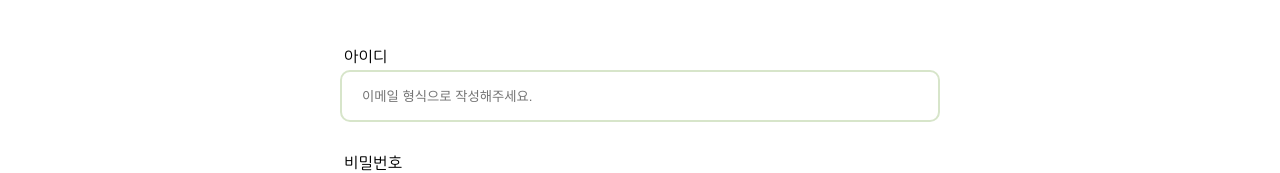
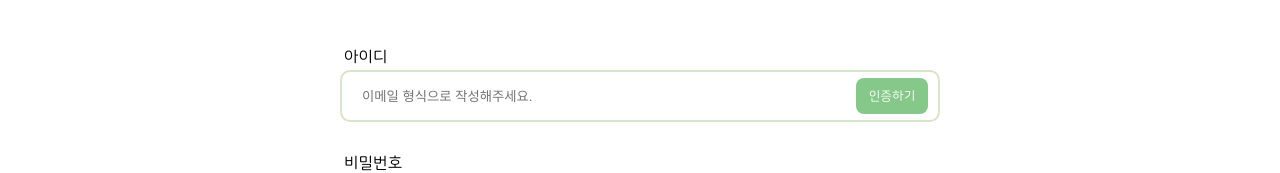
Before and after one commit to IT-Cotato/CS-Quiz-FE, a React (Create React App) app: page /joinus in a window 1280 px wide. Shown: the part 219-392 px from the top of the page. Built offline with nearby package versions, Linux system fonts and the light colour scheme; no server answers.

Commit message:
[add] 회원가입 이메일 인증 api 연결

```diff
--- a/src/pages/JoinUs/SignUp.tsx
+++ b/src/pages/JoinUs/SignUp.tsx
@@ -111,6 +111,30 @@ const SignUp = () => {
     }
   }, []);
 
+  const emailData = {
+    email: id,
+  };
+  const handleEmailAuth = async () => {
+    await api
+      .post('/v1/api/auth/verification', emailData, {
+        params: {
+          type: 'sign-up',
+        },
+      })
+      .then((res) => {
+        console.log(res);
+        alert('이메일 인증이 완료되었습니다.');
+      })
+      .catch((err) => {
+        console.log(err);
+        if (err.response.status === 409) {
+          alert('이미 가입된 이메일입니다.');
+        } else if (err.response.status === 400) {
+          alert('이메일 형식을 다시 확인해주세요.');
+        }
+      });
+  };
+
   const onSubmit = useCallback(
     (e: React.FormEvent<HTMLFormElement>) => {
       e.preventDefault();
@@ -143,6 +167,7 @@ const SignUp = () => {
       <Form onSubmit={onSubmit}>
         <Label>
           <span>아이디</span>
+          <InputWrapper>
             <InputBox
               type="text"
               id="id"
@@ -151,6 +176,10 @@ const SignUp = () => {
               value={id}
               onChange={onChangeId}
             />
+            <AuthButton type="button" onClick={handleEmailAuth}>
+              인증하기
+            </AuthButton>
+          </InputWrapper>
           {!isId && <Error>{idMessage}</Error>}
         </Label>
         <Label>
@@ -237,6 +266,10 @@ const Label = styled.label`
   }
 `;
 
+const InputWrapper = styled.div`
+  position: relative;
+`;
+
 const InputBox = styled.input`
   width: 600px !important;
   height: 52px;
@@ -254,6 +287,21 @@ const InputBox = styled.input`
   &:focus {
     outline: none;
   }
+`;
+
+const AuthButton = styled.button`
+  width: 72px;
+  height: 36px;
+  font-family: NanumSquareRound;
+  font-size: 0.8rem;
+  font-weight: 300;
+  border-radius: 8px;
+  background: ${({ theme }) => theme.color.green};
+  color: #fff;
+  border: none;
+  position: absolute;
+  right: 12px;
+  top: 8px;
 `;
 
 const ButtonSection = styled.div`
```
Lines whose indentation alone changed are shown as unchanged.
